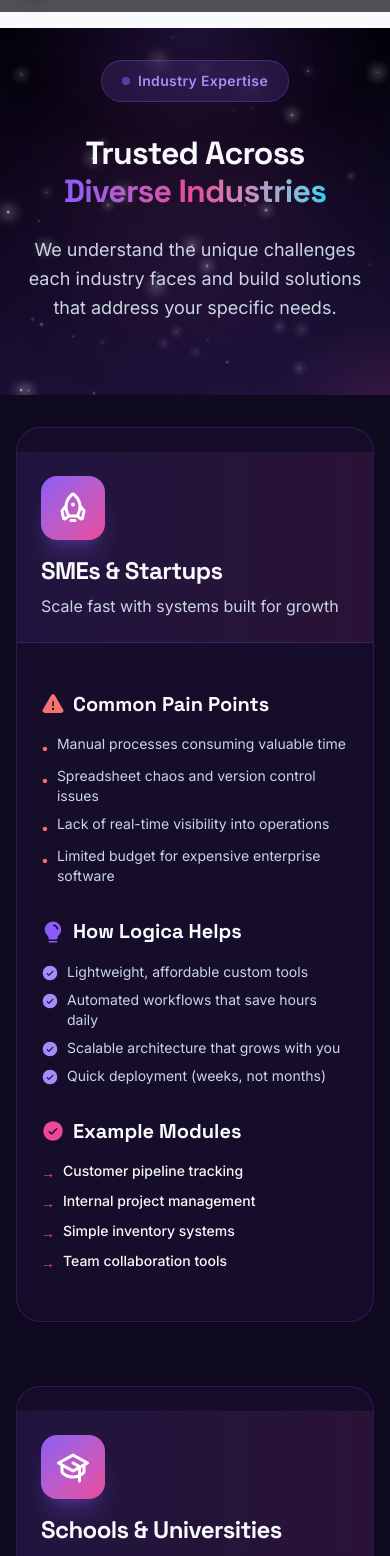
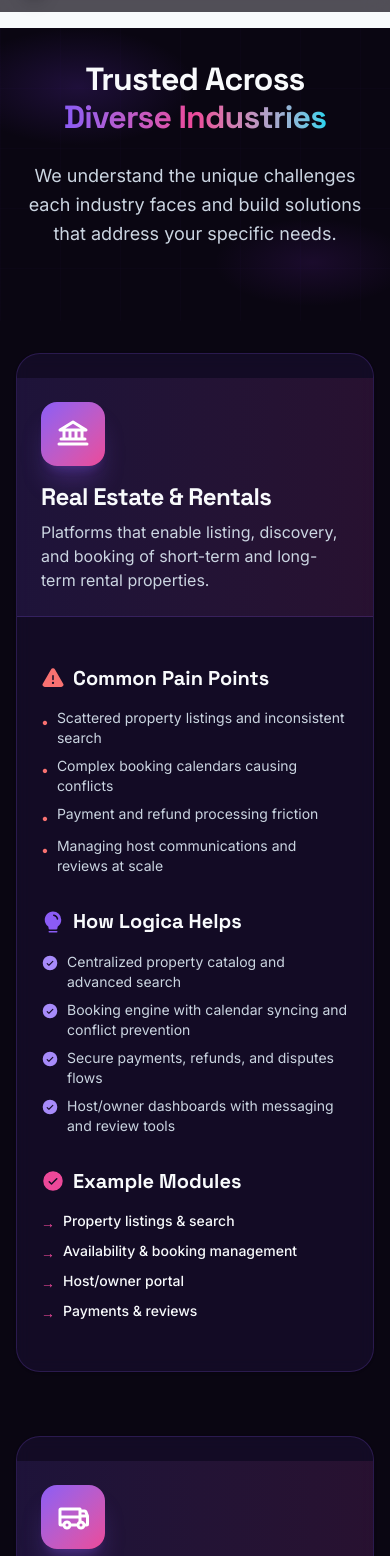
Before and after one commit to uvltechnology/uvl-technology-marke, a React (Vite) app: page /industries in a window 390 px wide. Shown: the part 52-1608 px from the top of the page. Built offline with nearby package versions, Linux system fonts and the light colour scheme.

Commit message:
Update the background color

```diff
--- a/src/components/Navbar.jsx
+++ b/src/components/Navbar.jsx
@@ -25,7 +25,7 @@
 	const navLinks = [
 		{ name: 'Home', path: '/' },
 		// { name: 'Solutions', path: '/solutions' }, // Hidden for now
-		{ name: 'Industries', path: '/industries' },
+		// { name: 'Industries', path: '/industries' },
 		{ name: 'Projects', path: '/projects' },
 		{ name: 'About', path: '/about' },
 	]
--- a/src/index.css
+++ b/src/index.css
@@ -5,6 +5,16 @@
   * {
     @apply border-border;
   }
+}
+
+/* Hide scrollbar while allowing scroll */
+html {
+  scrollbar-width: none; /* Firefox */
+  -ms-overflow-style: none; /* IE/Edge */
+}
+
+html::-webkit-scrollbar {
+  display: none; /* Chrome, Safari, Opera */
 }
 
 :root {
--- a/src/pages/Home.jsx
+++ b/src/pages/Home.jsx
@@ -79,34 +79,19 @@
 
 	const industries = [
 		{
-			icon: Rocket,
-			name: 'SMEs & Startups',
-			description: 'Scale fast with systems built for growth'
-		},
-		{
-			icon: GraduationCap,
-			name: 'Schools & Universities',
-			description: 'Student management and academic platforms'
-		},
-		{
-			icon: FirstAid,
-			name: 'Healthcare & Clinics',
-			description: 'HIPAA-compliant patient systems'
+			icon: Bank,
+			name: 'Real Estate & Rentals',
+			description: 'Platforms that enable listing, discovery, and booking of short-term and long-term rental properties.'
 		},
 		{
 			icon: Truck,
-			name: 'Logistics & Warehousing',
-			description: 'Supply chain and inventory optimization'
-		},
-		{
-			icon: Bank,
-			name: 'Government & NGOs',
-			description: 'Secure, transparent operational tools'
+			name: 'Tool Rental & Equipment',
+			description: 'Online rental systems for tools and heavy equipment, covering reservations, logistics, and asset maintenance.'
 		},
 		{
 			icon: Storefront,
-			name: 'Retail & E-commerce',
-			description: 'Point of sale and customer management'
+			name: 'Retail & E-commerce Marketplaces',
+			description: 'Multi-vendor marketplaces and e-commerce platforms that connect sellers with customers and handle orders, payments, and logistics.'
 		}
 	]
 
@@ -236,9 +221,15 @@
 				</div>
 			</section>
 
-			<section className="py-24 bg-background relative overflow-hidden">
+			<section className="py-24 bg-[#0A0612] relative overflow-hidden">
 				{/* Subtle gradient overlay */}
-				<div className="absolute inset-0 bg-gradient-to-b from-[#160D24]/5 to-transparent pointer-events-none" />
+				<div className="absolute inset-0" style={{
+					background: `
+						radial-gradient(ellipse 60% 40% at 80% 20%, rgba(124, 58, 237, 0.12) 0%, transparent 50%),
+						radial-gradient(ellipse 50% 30% at 20% 80%, rgba(147, 51, 234, 0.08) 0%, transparent 50%)
+					`
+				}} />
+				<div className="absolute inset-0 pattern-grid opacity-30" />
 
 				<div className="max-w-7xl mx-auto px-6 lg:px-8 relative z-10">
 					<motion.div
@@ -251,10 +242,10 @@
 						<motion.div variants={fadeInUp} className="inline-block mb-4 px-4 py-1.5 bg-[#7C3AED]/10 border border-[#7C3AED]/20 rounded-full">
 							<span className="text-[#7C3AED] font-semibold text-sm uppercase tracking-wider">What We Do</span>
 						</motion.div>
-						<motion.h2 variants={fadeInUp} className="text-deep-space mb-4 text-3xl md:text-4xl font-bold">
+						<motion.h2 variants={fadeInUp} className="text-[#F8FAFC] mb-4 text-3xl md:text-4xl font-bold">
 							Solutions Built for Your Needs
 						</motion.h2>
-						<motion.p variants={fadeInUp} className="text-xl text-muted-foreground max-w-2xl mx-auto">
+						<motion.p variants={fadeInUp} className="text-xl text-[#CBD5E1] max-w-2xl mx-auto">
 							From HR systems to analytics platforms, we create custom solutions that fit your exact requirements
 						</motion.p>
 					</motion.div>
@@ -270,18 +261,18 @@
 							const Icon = solution.icon
 							return (
 								<motion.div key={index} variants={fadeInUp}>
-									<Card className="h-full card-hover border border-[#7C3AED]/10 hover:border-[#7C3AED]/30 bg-white shadow-sm hover:shadow-[0_20px_40px_rgba(124,58,237,0.12)]">
+									<Card className="h-full card-hover border border-[#8B5CF6]/20 hover:border-[#8B5CF6]/50 bg-[#1A1033]/60 backdrop-blur-sm shadow-sm hover:shadow-[0_20px_40px_rgba(124,58,237,0.2)]">
 										<CardHeader>
 											<div className="w-14 h-14 bg-galaxy-gradient rounded-xl flex items-center justify-center mb-4 shadow-[0_4px_20px_rgba(124,58,237,0.35)]">
 												<Icon size={28} weight="bold" className="text-white" />
 											</div>
-											<CardTitle className="text-xl text-[#0A0612]">{solution.title}</CardTitle>
-											<CardDescription className="text-base text-[#64748B]">{solution.description}</CardDescription>
+											<CardTitle className="text-xl text-[#F8FAFC]">{solution.title}</CardTitle>
+											<CardDescription className="text-base text-[#CBD5E1]">{solution.description}</CardDescription>
 										</CardHeader>
 										<CardContent>
 											<ul className="space-y-2.5">
 												{solution.features.map((feature, idx) => (
-													<li key={idx} className="flex items-start gap-2.5 text-sm text-[#64748B]">
+													<li key={idx} className="flex items-start gap-2.5 text-sm text-[#94A3B8]">
 														<CheckCircle size={18} weight="fill" className="text-[#7C3AED] mt-0.5 shrink-0" />
 														<span>{feature}</span>
 													</li>
@@ -296,8 +287,15 @@
 				</div>
 			</section>
 
-			<section className="py-24 bg-[#F8FAFC] relative">
-				<div className="max-w-7xl mx-auto px-6 lg:px-8">
+			<section className="py-24 bg-[#0A0612] relative overflow-hidden">
+				<div className="absolute inset-0" style={{
+					background: `
+						radial-gradient(ellipse 50% 40% at 30% 30%, rgba(124, 58, 237, 0.1) 0%, transparent 50%),
+						radial-gradient(ellipse 60% 30% at 70% 70%, rgba(147, 51, 234, 0.08) 0%, transparent 50%)
+					`
+				}} />
+				<div className="absolute inset-0 pattern-grid opacity-30" />
+				<div className="max-w-7xl mx-auto px-6 lg:px-8 relative z-10">
 					<motion.div
 						initial="initial"
 						whileInView="animate"
@@ -308,10 +306,10 @@
 						<motion.div variants={fadeInUp} className="inline-block mb-4 px-4 py-1.5 bg-[#7C3AED]/10 border border-[#7C3AED]/20 rounded-full">
 							<span className="text-[#7C3AED] font-semibold text-sm uppercase tracking-wider">Industries</span>
 						</motion.div>
-						<motion.h2 variants={fadeInUp} className="text-[#0A0612] mb-4 text-3xl md:text-4xl font-bold">
+						<motion.h2 variants={fadeInUp} className="text-[#F8FAFC] mb-4 text-3xl md:text-4xl font-bold">
 							Industries We Serve
 						</motion.h2>
-						<motion.p variants={fadeInUp} className="text-xl text-[#64748B] max-w-2xl mx-auto">
+						<motion.p variants={fadeInUp} className="text-xl text-[#CBD5E1] max-w-2xl mx-auto">
 							Trusted by organizations across diverse sectors
 						</motion.p>
 					</motion.div>
@@ -321,21 +319,21 @@
 						whileInView="animate"
 						viewport={{ once: true }}
 						variants={staggerContainer}
-						className="grid grid-cols-1 md:grid-cols-2 lg:grid-cols-3 gap-6"
+						className="grid grid-cols-1 md:grid-cols-2 lg:grid-cols-3 gap-6 items-stretch"
 					>
 						{industries.map((industry, index) => {
 							const Icon = industry.icon
 							return (
-								<motion.div key={index} variants={fadeInUp}>
-									<Card className="card-hover border border-[#7C3AED]/10 hover:border-[#7C3AED]/30 bg-white shadow-sm hover:shadow-[0_15px_30px_rgba(124,58,237,0.12)]">
-										<CardHeader>
+								<motion.div key={index} variants={fadeInUp} className="h-full">
+									<Card className="h-full card-hover border border-[#8B5CF6]/20 hover:border-[#8B5CF6]/50 bg-[#1A1033]/60 backdrop-blur-sm shadow-sm hover:shadow-[0_15px_30px_rgba(124,58,237,0.2)]">
+										<CardHeader className="h-full flex items-center">
 											<div className="flex items-center gap-4">
 												<div className="w-12 h-12 bg-galaxy-gradient rounded-xl flex items-center justify-center shrink-0 shadow-[0_4px_15px_rgba(124,58,237,0.3)]">
 													<Icon size={24} weight="bold" className="text-white" />
 												</div>
 												<div>
-													<CardTitle className="text-lg text-[#0A0612]">{industry.name}</CardTitle>
-													<CardDescription className="text-[#64748B]">{industry.description}</CardDescription>
+													<CardTitle className="text-lg text-[#F8FAFC]">{industry.name}</CardTitle>
+													<CardDescription className="text-[#CBD5E1]">{industry.description}</CardDescription>
 												</div>
 											</div>
 										</CardHeader>
@@ -347,12 +345,15 @@
 				</div>
 			</section>
 
-			<section className="py-24 bg-white relative overflow-hidden">
+			<section className="py-24 bg-[#0A0612] relative overflow-hidden">
 				{/* Subtle background pattern */}
-				<div className="absolute inset-0 opacity-30" style={{
-					backgroundImage: 'radial-gradient(circle at 1px 1px, rgba(124,58,237,0.1) 1px, transparent 0)',
-					backgroundSize: '40px 40px'
+				<div className="absolute inset-0" style={{
+					background: `
+						radial-gradient(ellipse 60% 40% at 50% 20%, rgba(124, 58, 237, 0.15) 0%, transparent 50%),
+						radial-gradient(ellipse 50% 30% at 20% 80%, rgba(147, 51, 234, 0.1) 0%, transparent 50%)
+					`
 				}} />
+				<div className="absolute inset-0 pattern-grid opacity-30" />
 
 				<div className="max-w-7xl mx-auto px-6 lg:px-8 relative z-10">
 					<motion.div
@@ -365,10 +366,10 @@
 						<motion.div variants={fadeInUp} className="inline-block mb-4 px-4 py-1.5 bg-[#7C3AED]/10 border border-[#7C3AED]/20 rounded-full">
 							<span className="text-[#7C3AED] font-semibold text-sm uppercase tracking-wider">Why Us</span>
 						</motion.div>
-						<motion.h2 variants={fadeInUp} className="text-[#0A0612] mb-4 text-3xl md:text-4xl font-bold">
+						<motion.h2 variants={fadeInUp} className="text-[#F8FAFC] mb-4 text-3xl md:text-4xl font-bold">
 							Why Choose Logica?
 						</motion.h2>
-						<motion.p variants={fadeInUp} className="text-xl text-[#64748B] max-w-2xl mx-auto">
+						<motion.p variants={fadeInUp} className="text-xl text-[#CBD5E1] max-w-2xl mx-auto">
 							We combine technical excellence with business understanding
 						</motion.p>
 					</motion.div>
@@ -388,8 +389,8 @@
 										<div className="w-16 h-16 bg-galaxy-gradient rounded-2xl flex items-center justify-center mx-auto mb-6 shadow-[0_4px_20px_rgba(124,58,237,0.35)] group-hover:shadow-[0_8px_30px_rgba(124,58,237,0.5)] group-hover:scale-105 transition-all duration-300">
 											<Icon size={32} weight="bold" className="text-white" />
 										</div>
-										<h3 className="text-xl font-heading font-bold text-[#0A0612] mb-3">{pillar.title}</h3>
-										<p className="text-[#64748B] leading-relaxed">{pillar.description}</p>
+										<h3 className="text-xl font-heading font-bold text-[#F8FAFC] mb-3">{pillar.title}</h3>
+										<p className="text-[#94A3B8] leading-relaxed">{pillar.description}</p>
 									</div>
 								</motion.div>
 							)
@@ -449,74 +450,7 @@
 				</div>
 			</section>
 
-			<section className="py-24 bg-white relative overflow-hidden">
-				<div className="max-w-7xl mx-auto px-6 lg:px-8">
-					<motion.div
-						initial="initial"
-						whileInView="animate"
-						viewport={{ once: true }}
-						variants={staggerContainer}
-						className="text-center mb-16"
-					>
-						<motion.div variants={fadeInUp} className="inline-block mb-4 px-4 py-1.5 bg-[#7C3AED]/10 border border-[#7C3AED]/20 rounded-full">
-							<span className="text-[#7C3AED] font-semibold text-sm uppercase tracking-wider">Projects</span>
-						</motion.div>
-						<motion.h2 variants={fadeInUp} className="text-[#0A0612] mb-4 text-3xl md:text-4xl font-bold">
-							Success Stories
-						</motion.h2>
-						<motion.p variants={fadeInUp} className="text-xl text-[#64748B] max-w-2xl mx-auto">
-							Real results for real businesses
-						</motion.p>
-					</motion.div>
-
-					<motion.div
-						initial="initial"
-						whileInView="animate"
-						viewport={{ once: true }}
-						variants={staggerContainer}
-						className="grid grid-cols-1 md:grid-cols-3 gap-6"
-					>
-						{projects.map((project, index) => (
-							<motion.div key={index} variants={fadeInUp}>
-								<Card className="h-full card-hover border border-[#7C3AED]/10 hover:border-[#7C3AED]/30 bg-gradient-to-br from-white to-[#F8FAFC] shadow-sm hover:shadow-[0_20px_40px_rgba(124,58,237,0.15)]">
-									<CardHeader className="space-y-4">
-										<div className="inline-block px-3 py-1.5 bg-[#7C3AED]/10 border border-[#7C3AED]/20 rounded-full w-fit">
-											<span className="text-[#7C3AED] font-semibold text-sm">{project.client}</span>
-										</div>
-										<div>
-											<CardTitle className="text-base mb-2 text-[#64748B] font-medium">The Challenge</CardTitle>
-											<p className="text-[#0A0612] text-sm leading-relaxed">{project.problem}</p>
-										</div>
-										<div>
-											<CardTitle className="text-base mb-2 text-[#64748B] font-medium">Our Solution</CardTitle>
-											<p className="text-[#0A0612] text-sm leading-relaxed">{project.solution}</p>
-										</div>
-										<div className="pt-2 border-t border-[#7C3AED]/10">
-											<CardTitle className="text-base mb-2 text-[#64748B] font-medium">The Impact</CardTitle>
-											<p className="text-[#7C3AED] font-semibold text-sm">{project.result}</p>
-										</div>
-									</CardHeader>
-								</Card>
-							</motion.div>
-						))}
-					</motion.div>
-
-					<motion.div
-						initial="initial"
-						whileInView="animate"
-						viewport={{ once: true }}
-						variants={fadeInUp}
-						className="text-center mt-12"
-					>
-						<Link to="/projects">
-							<Button size="lg" variant="outline" className="border-2 border-[#7C3AED] text-[#7C3AED] hover:bg-[#7C3AED] hover:text-white hover:shadow-[0_0_30px_rgba(124,58,237,0.5)] transition-all duration-300 font-semibold">
-								View All Projects
-								<ArrowRight className="ml-2" size={20} weight="bold" />
-							</Button>
-						</Link>
-					</motion.div>
-				</div>
-			</section>
+			{/* Success Stories removed per request */}
 
 			<section className="py-24 relative overflow-hidden" style={{
 				background: 'linear-gradient(135deg, #7C3AED 0%, #9333EA 50%, #A855F7 100%)'
--- a/src/pages/Industries.jsx
+++ b/src/pages/Industries.jsx
@@ -14,7 +14,6 @@
 } from '@phosphor-icons/react'
 import { Button } from '@/components/ui/button.jsx'
 import { Card, CardContent, CardDescription, CardHeader, CardTitle } from '@/components/ui/card.jsx'
-import StarField from '@/components/StarField.jsx'
 
 const fadeInUp = {
 	initial: { opacity: 0, y: 20 },
@@ -33,164 +32,87 @@
 export default function Industries() {
 	const industries = [
 		{
-			icon: Rocket,
-			name: 'SMEs & Startups',
-			description: 'Scale fast with systems built for growth',
+			icon: Bank,
+			name: 'Real Estate & Rentals',
+			description: 'Platforms that enable listing, discovery, and booking of short-term and long-term rental properties.',
 			painPoints: [
-				'Manual processes consuming valuable time',
-				'Spreadsheet chaos and version control issues',
-				'Lack of real-time visibility into operations',
-				'Limited budget for expensive enterprise software'
+				'Scattered property listings and inconsistent search',
+				'Complex booking calendars causing conflicts',
+				'Payment and refund processing friction',
+				'Managing host communications and reviews at scale'
 			],
 			solutions: [
-				'Lightweight, affordable custom tools',
-				'Automated workflows that save hours daily',
-				'Scalable architecture that grows with you',
-				'Quick deployment (weeks, not months)'
+				'Centralized property catalog and advanced search',
+				'Booking engine with calendar syncing and conflict prevention',
+				'Secure payments, refunds, and disputes flows',
+				'Host/owner dashboards with messaging and review tools'
 			],
 			exampleModules: [
-				'Customer pipeline tracking',
-				'Internal project management',
-				'Simple inventory systems',
-				'Team collaboration tools'
-			]
-		},
-		{
-			icon: GraduationCap,
-			name: 'Schools & Universities',
-			description: 'Student management and academic platforms',
-			painPoints: [
-				'Disconnected systems for admissions, enrollment, and grading',
-				'Manual data entry and paper-based processes',
-				'Poor communication between parents, teachers, and admin',
-				'Difficulty tracking student progress and outcomes'
-			],
-			solutions: [
-				'Unified student lifecycle management',
-				'Automated enrollment and registration',
-				'Parent portals and communication tools',
-				'Grade tracking and transcript generation'
-			],
-			exampleModules: [
-				'Student information system',
-				'Learning management integration',
-				'Fee collection and accounting',
-				'Attendance and behavior tracking'
-			]
-		},
-		{
-			icon: FirstAid,
-			name: 'Healthcare & Clinics',
-			description: 'HIPAA-compliant patient management systems',
-			painPoints: [
-				'Paper-based patient records prone to errors',
-				'Long wait times and scheduling conflicts',
-				'Compliance and security concerns',
-				'Inefficient billing and insurance processing'
-			],
-			solutions: [
-				'Electronic health records (EHR)',
-				'Online appointment booking',
-				'HIPAA-compliant data encryption',
-				'Automated billing and claims'
-			],
-			exampleModules: [
-				'Patient registration and records',
-				'Appointment scheduling',
-				'Prescription management',
-				'Lab results and imaging'
+				'Property listings & search',
+				'Availability & booking management',
+				'Host/owner portal',
+				'Payments & reviews'
 			]
 		},
 		{
 			icon: Truck,
-			name: 'Logistics & Warehousing',
-			description: 'Supply chain and inventory optimization',
+			name: 'Tool Rental & Equipment',
+			description: 'Online rental systems for tools and heavy equipment, covering reservations, logistics, and asset maintenance.',
 			painPoints: [
-				'No visibility into stock levels across locations',
-				'Manual order fulfillment causing delays',
-				'Difficulty tracking shipments and deliveries',
-				'Inventory discrepancies and shrinkage'
+				'Tracking inventory condition and availability',
+				'Coordinating deliveries and returns efficiently',
+				'Handling deposits, insurance and damage claims',
+				'Providing accurate item descriptions and pricing'
 			],
 			solutions: [
-				'Real-time inventory tracking',
-				'Barcode/RFID scanning systems',
-				'Route optimization and delivery tracking',
-				'Automated reordering and alerts'
+				'Real-time inventory catalog with condition tracking',
+				'Reservation calendar and delivery/pickup orchestration',
+				'Deposit, insurance and damage workflows',
+				'Clear product pages with pricing and vendor controls'
 			],
 			exampleModules: [
-				'Multi-warehouse management',
-				'Order fulfillment system',
-				'Fleet and driver tracking',
-				'Supplier and procurement tools'
-			]
-		},
-		{
-			icon: Bank,
-			name: 'Government & NGOs',
-			description: 'Secure, transparent operational tools',
-			painPoints: [
-				'Legacy systems that are outdated and slow',
-				'Lack of transparency and audit trails',
-				'Security and compliance requirements',
-				'Budget constraints and procurement complexity'
-			],
-			solutions: [
-				'Modern, user-friendly interfaces',
-				'Complete audit logging and reporting',
-				'Role-based access control',
-				'Cost-effective custom development'
-			],
-			exampleModules: [
-				'Citizen service portals',
-				'Grant and fund management',
-				'Document management systems',
-				'Project tracking and reporting'
+				'Rental catalog & SKU management',
+				'Reservation & scheduling system',
+				'Logistics dashboard (delivery/pickup)',
+				'Maintenance & incident reporting'
 			]
 		},
 		{
 			icon: Storefront,
-			name: 'Retail & E-commerce',
-			description: 'Point of sale and customer management',
+			name: 'Retail & E-commerce Marketplaces',
+			description: 'Multi-vendor marketplaces and e-commerce platforms that connect sellers with customers and handle orders, payments, and logistics.',
 			painPoints: [
-				'Disconnected online and offline sales',
-				'Manual inventory updates leading to stock-outs',
-				'Limited customer data and insights',
-				'Inefficient checkout and payment processing'
+				'Onboarding vendors and standardizing catalogs',
+				'Secure payments and split payouts to sellers',
+				'Integrating shipping providers and tracking orders',
+				'Improving product discovery and conversion for small sellers'
 			],
 			solutions: [
-				'Unified commerce platform',
-				'Real-time inventory synchronization',
-				'Customer relationship management',
-				'Integrated payment processing'
+				'Vendor onboarding & product management tools',
+				'Payments platform with vendor settlement',
+				'Shipping integrations and fulfillment tracking',
+				'Search, promotions and analytics to boost sales'
 			],
 			exampleModules: [
-				'Point of sale (POS) system',
-				'E-commerce integration',
-				'Loyalty and rewards programs',
-				'Sales analytics and forecasting'
+				'Vendor portal & onboarding',
+				'Product catalog & storefronts',
+				'Checkout, payments & payouts',
+				'Orders, shipping & returns'
 			]
 		}
 	]
 
 	return (
 		<div className="min-h-screen pt-20">
-			<section className="relative py-24 bg-[#030108] text-[#F8FAFC] overflow-hidden">
-				{/* Enhanced cosmic background */}
+			<section className="relative py-24 bg-[#0A0612] text-[#F8FAFC] overflow-hidden">
+				{/* Radial gradient overlay */}
 				<div className="absolute inset-0" style={{
 					background: `
-						radial-gradient(ellipse 80% 50% at 50% 0%, rgba(139, 92, 246, 0.18) 0%, transparent 60%),
-						radial-gradient(ellipse 60% 40% at 100% 100%, rgba(236, 72, 153, 0.12) 0%, transparent 50%),
-						linear-gradient(180deg, #030108 0%, #0F0A1F 50%, #1A1033 100%)
+						radial-gradient(ellipse 60% 40% at 20% 20%, rgba(124, 58, 237, 0.18) 0%, transparent 50%),
+						radial-gradient(ellipse 50% 30% at 80% 80%, rgba(147, 51, 234, 0.12) 0%, transparent 50%)
 					`
 				}} />
 				<div className="absolute inset-0 pattern-grid opacity-40" />
-
-				{/* Animated glow orbs */}
-				<div className="absolute top-1/4 left-1/4 w-72 h-72 bg-[#8B5CF6]/15 rounded-full blur-[100px] animate-pulse pointer-events-none" />
-				<div className="absolute bottom-1/4 right-1/4 w-56 h-56 bg-[#EC4899]/10 rounded-full blur-[80px] animate-pulse pointer-events-none" style={{ animationDelay: '1s' }} />
-
-				{/* Star particles effect */}
-				<StarField count={60} />
 
 				<motion.div
 					initial="initial"
@@ -198,10 +120,7 @@
 					variants={fadeInUp}
 					className="relative z-10 max-w-5xl mx-auto px-6 lg:px-8 text-center"
 				>
-					<div className="inline-flex items-center gap-2 mb-8 px-5 py-2.5 bg-[#8B5CF6]/15 border border-[#8B5CF6]/30 rounded-full backdrop-blur-sm">
-						<span className="w-2 h-2 bg-[#8B5CF6] rounded-full animate-pulse" />
-						<span className="text-[#A78BFA] font-semibold text-sm tracking-wide">Industry Expertise</span>
-					</div>
+
 
 					<h1 className="text-[#F8FAFC] mb-6 text-4xl md:text-5xl lg:text-6xl font-extrabold leading-tight tracking-tight">
 						Trusted Across<br />
@@ -214,7 +133,7 @@
 				</motion.div>
 			</section>
 
-			<section className="py-24 bg-[#0F0A1F]">
+			<section className="py-24 bg-[#0A0612]">
 				<div className="max-w-7xl mx-auto px-6 lg:px-8">
 					<motion.div
 						initial="initial"
@@ -226,8 +145,8 @@
 						{industries.map((industry, index) => {
 							const Icon = industry.icon
 							return (
-								<motion.div key={index} variants={fadeInUp}>
-									<Card className="overflow-hidden border border-[#8B5CF6]/20 bg-[#1A1033]/60 backdrop-blur-sm hover:border-[#8B5CF6]/50 transition-all">
+								<motion.div key={index} variants={fadeInUp} className="h-full">
+									<Card className="h-full flex flex-col overflow-hidden border border-[#8B5CF6]/20 bg-[#1A1033]/60 backdrop-blur-sm hover:border-[#8B5CF6]/50 transition-all">
 										<div className="bg-gradient-to-r from-[#8B5CF6]/10 to-[#EC4899]/10 p-6 md:p-8 border-b border-[#8B5CF6]/20">
 											<div className="flex flex-col sm:flex-row items-start sm:items-center gap-4 sm:gap-6">
 												<div className="w-16 h-16 md:w-20 md:h-20 bg-gradient-to-br from-[#8B5CF6] to-[#EC4899] rounded-2xl flex items-center justify-center shrink-0 shadow-xl shadow-[#8B5CF6]/25">
@@ -243,7 +162,7 @@
 											</div>
 										</div>
 
-										<CardContent className="p-6 md:p-8">
+										<CardContent className="p-6 md:p-8 flex-1 flex items-center">
 											<div className="grid grid-cols-1 lg:grid-cols-3 gap-6 md:gap-8">
 												<div>
 													<div className="flex items-center gap-2 mb-4">
@@ -305,10 +224,8 @@
 				</div>
 			</section>
 
-			<section className="py-16 md:py-24 relative overflow-hidden" style={{ background: 'linear-gradient(135deg, #7C3AED 0%, #8B5CF6 50%, #EC4899 100%)' }}>
+			<section className="py-16 md:py-24 relative overflow-hidden" style={{ background: 'linear-gradient(135deg, rgba(15, 15, 15, 1) 2%, rgba(140, 82, 255, 1) 100%)' }}>
 				<div className="absolute inset-0 pattern-grid opacity-20" />
-				<div className="absolute top-0 left-1/4 w-64 h-64 bg-white/10 rounded-full blur-[100px] pointer-events-none" />
-				<div className="absolute bottom-0 right-1/4 w-48 h-48 bg-[#22D3EE]/20 rounded-full blur-[80px] pointer-events-none" />
 				<motion.div
 					initial="initial"
 					whileInView="animate"
--- a/src/styles/galaxy.css
+++ b/src/styles/galaxy.css
@@ -925,8 +925,8 @@
   line-height: 1;
   margin-bottom: 8px;
   text-shadow:
-    0 0 60px rgba(124, 58, 237, 0.5),
-    0 0 120px rgba(124, 58, 237, 0.25);
+    0 0 30px rgba(124, 58, 237, 0.2),
+    0 0 60px rgba(124, 58, 237, 0.1);
 }
 
 #projects-page .header-subtitle {
```
Also changed, not shown: src/pages/About.jsx (+9 -23 lines).
